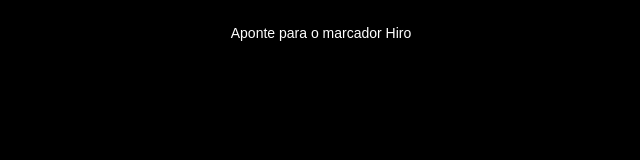
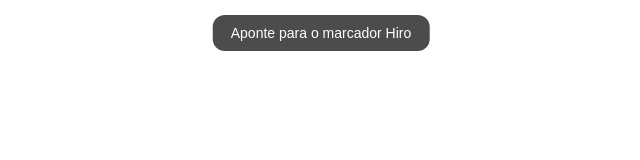
Before and after one commit to Paulowollf/teste_AR, a plain HTML site: page index.html in a window 1280 px wide. Shown: the whole page, without its empty margins (319-959 px from the left). Drawn offline with Linux system fonts and the light colour scheme.

Commit message:
Update index.html

```diff
--- a/index.html
+++ b/index.html
@@ -17,7 +17,6 @@
       margin: 0;
       overflow: hidden;
       font-family: Arial, sans-serif;
-      background: #000;
     }
 
     .info {
@@ -33,6 +32,7 @@
       font-size: 14px;
     }
   </style>
+</head>
 </head>
 
 <body>
```
